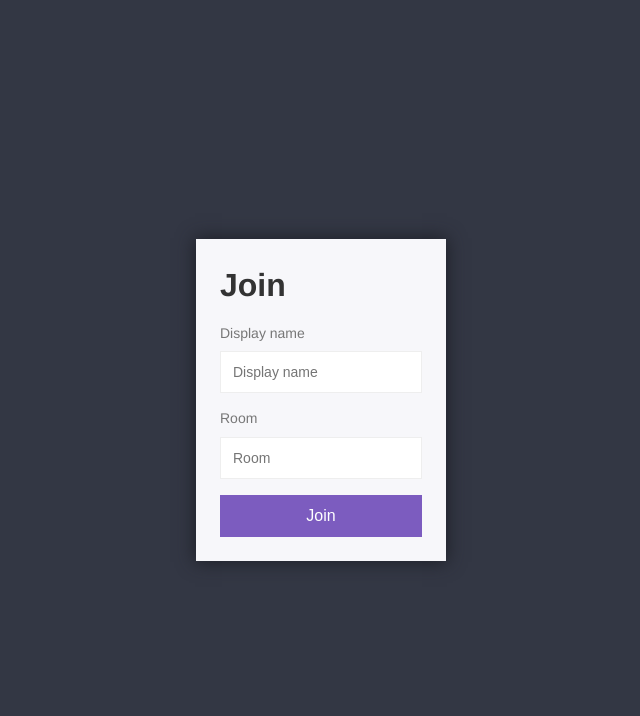
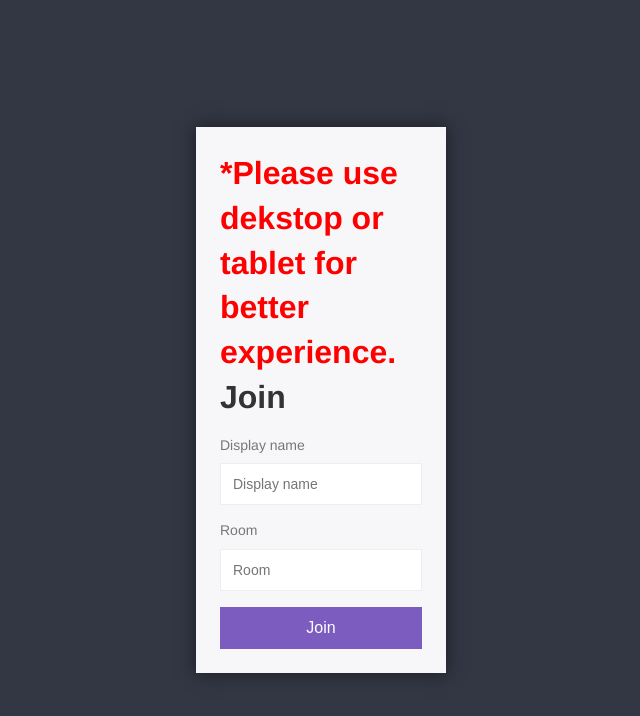
Before and after one commit to afzalRapidInnovation/chat-app-nodejs-socket.io, a website: page public/index.html in a window 1280 px wide. Shown: the whole page, without its empty margins (319-959 px from the left). Drawn offline with Linux system fonts and the light colour scheme.

Commit message:
final changes

```diff
--- a/public/index.html
+++ b/public/index.html
@@ -8,7 +8,7 @@
     <body>
         <div class="centered-form">
             <div class="centered-form__box">
-                <h1>Join</h1>
+                <h1><span style="color:red;"> *Please use dekstop or tablet for better experience.</span><br/>Join</h1>
                 <form action="/chat.html">
                     <label>Display name</label>
                     <input type="text" name="username" placeholder="Display name" required autocomplete='off' />
```
Also changed, not shown: public/chat.html (+1 -1 lines).
